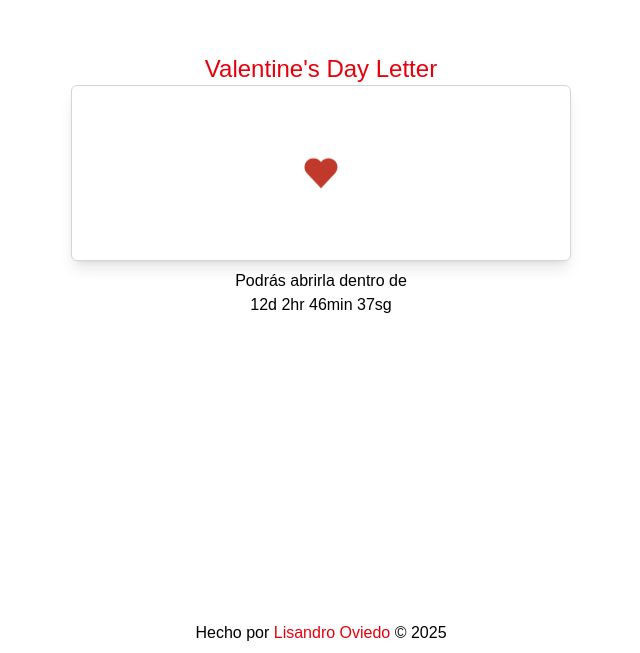
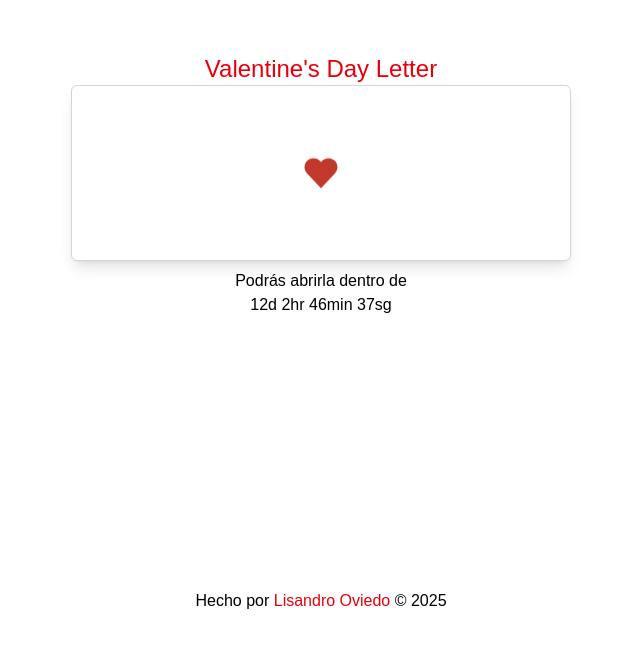
Before and after one commit to LuisDavid06/valentines-day-letter, a React (Vite) app in the folder Client/: page / in a window 1280 px wide. Shown: the part 147-800 px from the top of the page, without its empty margins (319-959 px from the left). Built offline with nearby package versions, Linux system fonts and the light colour scheme; a web font is replaced by a local one.

Commit message:
Style: Mejorado el padding bottom del footer para la correcta visualización en cualquier tipo de pantalla

```diff
--- a/Client/src/App.jsx
+++ b/Client/src/App.jsx
@@ -89,7 +89,7 @@ function App() {
         </div>
       </div>
 
-      <footer className="pb-2 text-sm sm:text-base">
+      <footer className="pb-[15vh] sm:pb-[5vh] text-sm sm:text-base">
         Hecho por{" "}
         <a
           href="https://github.com/LisandrOviedo"
```
